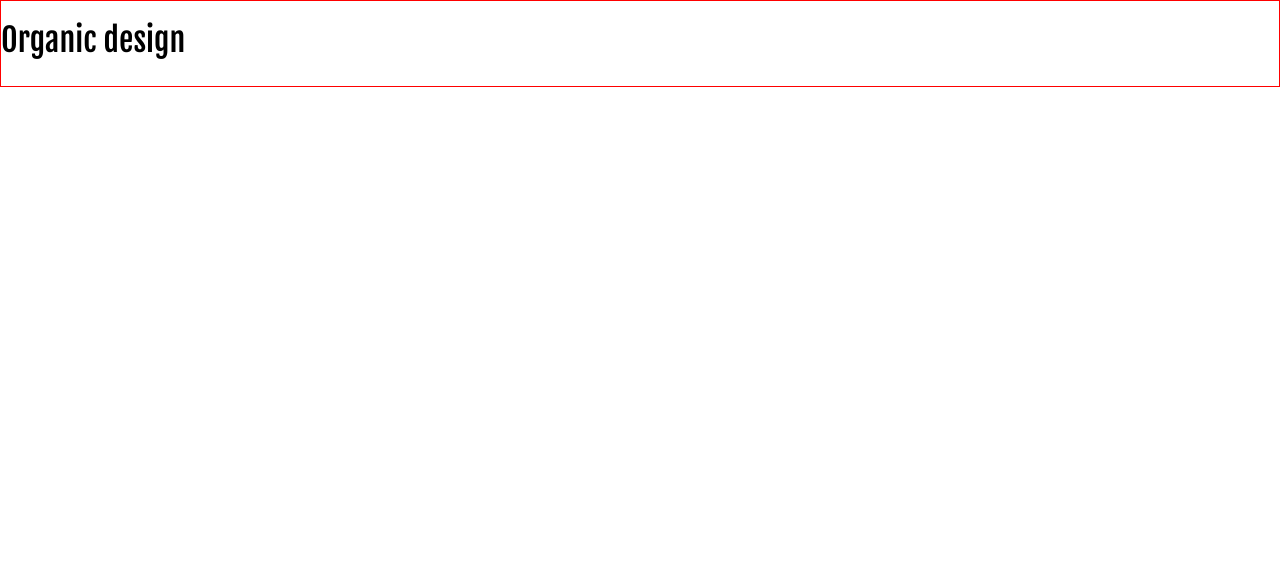
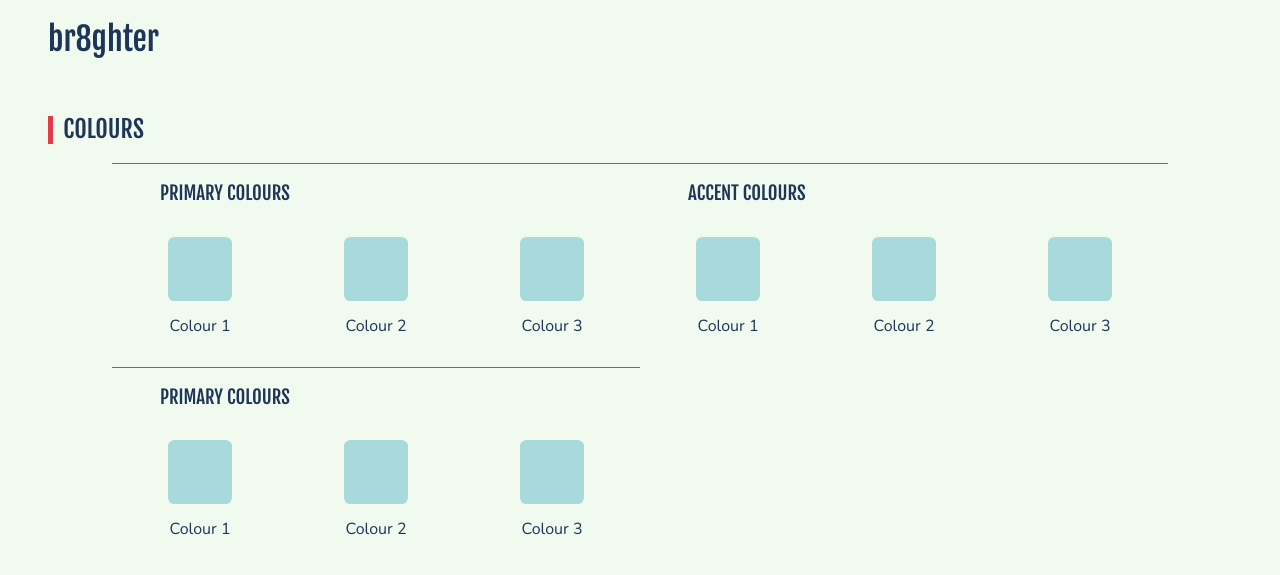
Before and after one commit to Pefington/br8ghter-UI-kit, a plain HTML site: page index.html in a window 1280 px wide. Drawn offline with nearby package versions, Linux system fonts and the light colour scheme.

Commit message:
WIP coliour swatches

```diff
--- a/index.html
+++ b/index.html
@@ -5,16 +5,92 @@
   <meta http-equiv="X-UA-Compatible" content="IE=edge">
   <meta name="viewport" content="width=device-width, initial-scale=1.0">
   <link rel="preconnect" href="https://fonts.googleapis.com">
-<link rel="preconnect" href="https://fonts.gstatic.com" crossorigin>
-<link href="https://fonts.googleapis.com/css2?family=Fjalla+One&family=Nunito&display=swap" rel="stylesheet">
+  <link rel="preconnect" href="https://fonts.gstatic.com" crossorigin>
+  <link href="https://fonts.googleapis.com/css2?family=Fjalla+One&family=Nunito&display=swap" rel="stylesheet">
   <link rel="stylesheet" href="normalise.css">
   <link rel="stylesheet" href="style.css">
-  <title>Organic Design</title>
+  <title>A br8ghter design</title>
 </head>
 <body>
   <header>
-    <h1>Organic design</h1>
-
+    <h1>br8ghter</h1>
   </header>
-</body>
-</html>
+  <main>
+    <section>
+      <h2>&nbsp; COLOURS</h2>
+      <div class="two-cols-container">
+        <article class="two-cols">
+          <h3>PRIMARY COLOURS</h3>
+          <div class="swatch-group">
+            <figure>
+              <div class="swatch"></div>
+              <figcaption>Colour 1</figcaption>
+            </figure>
+            <figure>
+              <div class="swatch"></div>
+              <figcaption>Colour 2</figcaption>
+            </figure>
+            <figure>
+              <div class="swatch"></div>
+              <figcaption>Colour 3</figcaption>
+            </figure>
+          </div>
+        </article>
+        <article class="two-cols">
+          <h3>ACCENT COLOURS</h3>
+          <div class="swatch-group">
+            <figure>
+              <div class="swatch"></div>
+              <figcaption>Colour 1</figcaption>
+            </figure>
+            <figure>
+              <div class="swatch"></div>
+              <figcaption>Colour 2</figcaption>
+            </figure>
+            <figure>
+              <div class="swatch"></div>
+              <figcaption>Colour 3</figcaption>
+            </figure>
+          </div>
+        </article>
+      </div>
+      <div class="two-cols-container">
+        <article class="two-cols">
+          <h3>PRIMARY COLOURS</h3>
+          <div class="swatch-group">
+            <figure>
+              <div class="swatch"></div>
+              <figcaption>Colour 1</figcaption>
+            </figure>
+            <figure>
+              <div class="swatch"></div>
+              <figcaption>Colour 2</figcaption>
+            </figure>
+            <figure>
+              <div class="swatch"></div>
+              <figcaption>Colour 3</figcaption>
+            </figure>
+          </div>
+        </article>
+        <article class="two-cols-spacer">
+          <h3></h3>
+          <div class="swatch-group">
+            <figure>
+              <div class="swatch"></div>
+              <figcaption></figcaption>
+            </figure>
+            <figure>
+              <div class="swatch"></div>
+              <figcaption></figcaption>
+            </figure>
+            <figure>
+              <div class="swatch"></div>
+              <figcaption></figcaption>
+            </figure>
+          </div>
+        </article>
+      </div>
+      </section>
+    </main>
+  </body>
+  </html>
--- a/style.css
+++ b/style.css
@@ -1,16 +1,81 @@
+/* * {
+  border: 1px solid;
+} */
+
 :root {
   font-family: 'Nunito', sans-serif;
-  --color-primary: #f00;
-  --color-secondary: #0f0;
-  --color-tertiary: #00f;
-  border: 1px solid var(--color-primary);
+  --color-primary: #1d3557;
+  --color-accent: #e63946;
+  --color-background: #f1faee;
+  --
+}
+
+html, body {
+  color: var(--color-primary);
+  background-color: var(--color-background);
+  display: flex;
+  flex-direction: column;
 }
 
 h1, h2, h3, h4 {
   font-family: 'Fjalla One', sans-serif;
   font-weight: 400;
+  margin-left: 3rem;
+}
+
+h2 {
+  border-left: 5px solid var(--color-accent);
+}
+
+h3 {
+  margin-bottom: 0;
 }
 
 header {
   height: 4rem;
+  margin-bottom: 2rem;
 }
+
+.two-cols-container {
+  display: flex;
+  justify-content: center;
+}
+
+.two-cols {
+  margin-bottom: 1rem;
+  border-top: 1px solid var(--color-accent);
+}
+
+.two-cols-spacer {
+  margin-bottom: 1rem;
+  opacity: 0;
+}
+
+figure {
+  display: flex;
+  flex-direction: column;
+  align-items: center;
+}
+
+.swatch-group {
+  display: flex;
+  align-items: center;
+  justify-content: space-evenly;
+  width: 100%;
+}
+
+.swatch {
+  background-color: #a8dadc;
+  width: 4rem;
+  height: 4rem;
+  margin: 1rem;
+  border-radius: 10%;
+}
+
+article > div {
+  display: flex;
+}
+
+.spacer {
+  width: 50%;
+}
```
